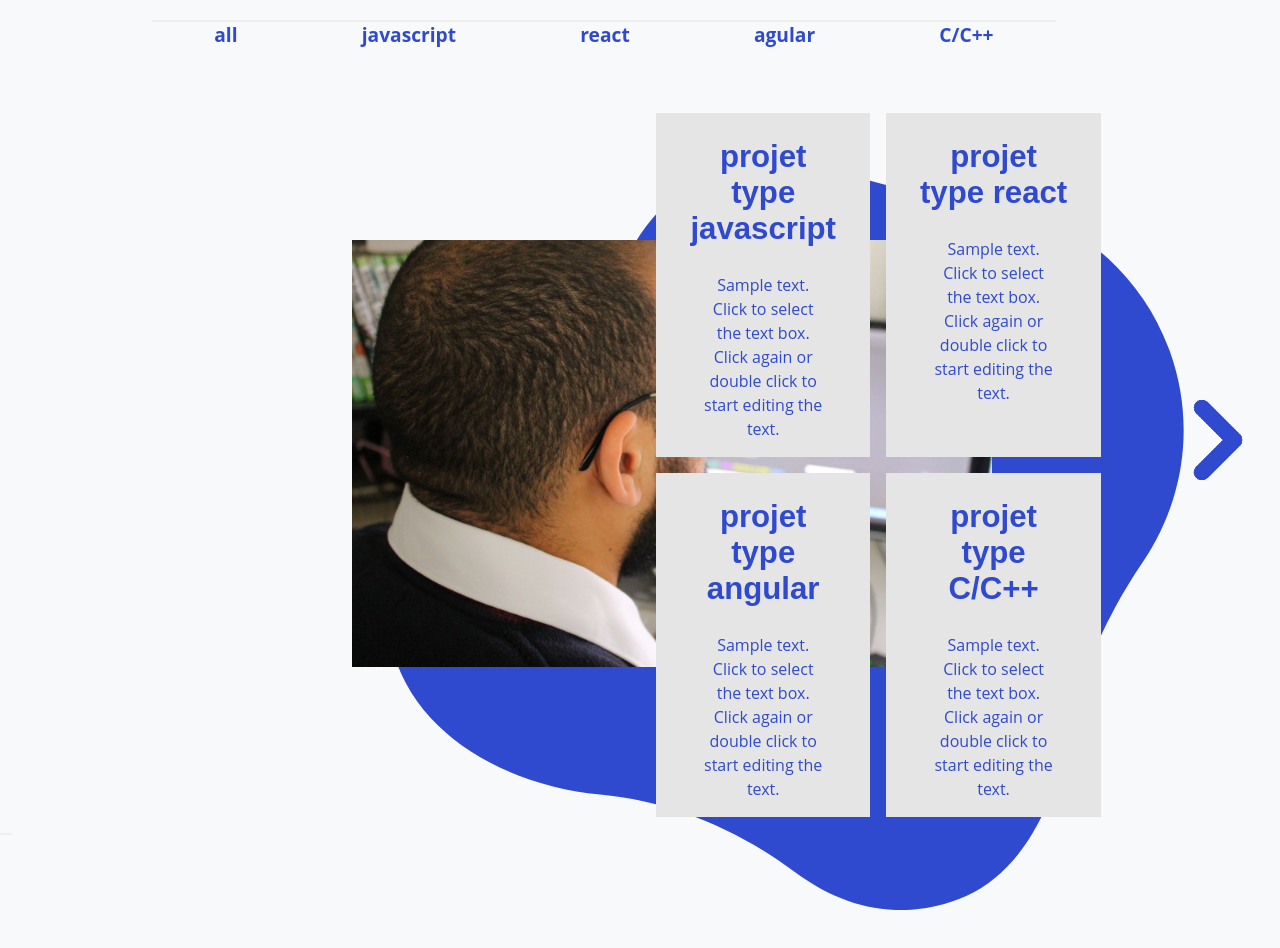
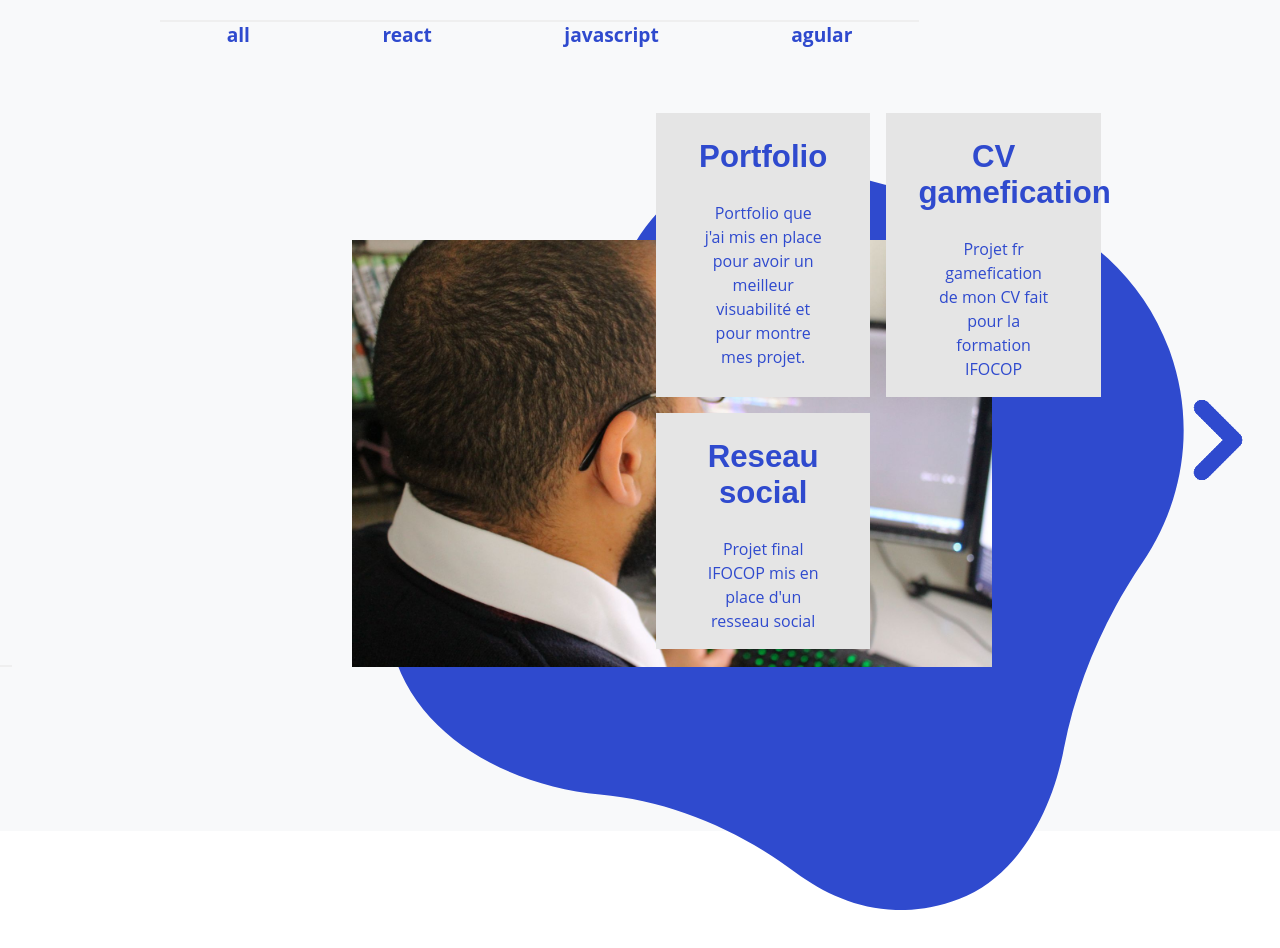
Before and after one commit to JohanSoulanges/Porfolio-React, a React (Create React App) app: page / in a window 1280 px wide. Shown: the part 1680-2628 px from the top of the page. Built offline with nearby package versions, Linux system fonts and the light colour scheme.

Commit message:
make it better

```diff
--- a/src/CSS/Sidebar.scss
+++ b/src/CSS/Sidebar.scss
@@ -2,7 +2,7 @@
     position: fixed;
     top: 10rem;
     left: 0;
-    width: fit-content;
+    width: 13rem;
     height: fit-content;
     // background: var(--clr-portfolio-8);
     display: grid;
@@ -29,7 +29,7 @@
     height: 3rem;
     width: 2.5rem;
     top: 5rem;
-    left: 16.2rem;
+    left: 12.9rem;
     font-size: 2rem;
     background: var(--clr-portfolio-9);
     box-shadow: 7px 3px 6px var(--clr-portfolio-5);
--- a/src/Content/Show.js
+++ b/src/Content/Show.js
@@ -37,9 +37,9 @@ const Show = () => {
             <button className="btn">
               <a href={showProjet[0].urlGit}>Lien Github</a>
             </button>
-            {showProjet[0].urlweb !== null && (
+            {showProjet[0].urlWeb !== null && (
               <button className="btn">
-                <a href={showProjet[0].urlweb}>Voir Projet</a>
+                <a href={showProjet[0].urlWeb}>Voir Projet</a>
               </button>
             )}
           </div>
@@ -60,15 +60,23 @@ const Show = () => {
           <div className="info-container">
             <div className="client">
               <h5 className="mid-title color-bleu">Demande du client</h5>
-              <p>{showProjet[0].desc}</p>
+              <p>{showProjet[0].client}</p>
             </div>
             <div className="tech">
               <h5 className="mid-title color-bleu">Tech Utilisé</h5>
-              <p>{showProjet[0].desc}</p>
+              <p>
+                {showProjet[0].tech[0] && `Front-end: ${showProjet[0].tech[0]}`}
+                {showProjet[0].tech[0] && <br />}
+                {showProjet[0].tech[1] && `Back-end: ${showProjet[0].tech[1]}`}
+                {showProjet[0].tech[1] && <br />}
+                {showProjet[0].tech[2] && `Librairie: ${showProjet[0].tech[2]}`}
+                {showProjet[0].tech[2] && <br />}
+                {showProjet[0].tech[3] && `Autre: ${showProjet[0].tech[3]}`}
+              </p>
             </div>
             <div className="prob">
               <h5 className="mid-title color-bleu">Problèmes rencontrés</h5>
-              <p>{showProjet[0].desc}</p>
+              <p>{showProjet[0].prob}</p>
             </div>
           </div>
         </section>
--- a/src/Database/Data.js
+++ b/src/Database/Data.js
@@ -1,5 +1,4 @@
-import { FaBehance, FaFacebook, FaLinkedin, FaTwitter } from "react-icons/fa";
-import { AiOutlineToTop } from "react-icons/ai";
+import { AiOutlineToTop, AiFillLinkedin, AiFillGithub } from "react-icons/ai";
 import { GiBookmark, GiPapers } from "react-icons/gi";
 import { FiMail } from "react-icons/fi";
 import { GoTasklist } from "react-icons/go";
@@ -9,112 +8,43 @@ import Dyma from "../Image/DYMA.png";
 export const projet = [
   {
     id: 1,
-    langague: "javascript",
-    name: "projet type javascript",
+    langague: "react",
+    name: "Portfolio",
     image: Dyma,
-    desc: "Sample text. Click to select the text box. Click again or double click to start editing the text.",
+    desc: "Portfolio que j'ai mis en place pour avoir un meilleur visuabilité et pour montre mes projet.",
+    client:
+      "Sur ce projet etant mon propre client je me suis éforcer de me mettre de objectif strict. Tel que la conception d'une maquette du site au préalable et faire en sorte qu'il soit responsive.",
+    tech: ["React et SCSS", "Javascript", "React-icons", "Photoshop"],
+    prob: "La plus grand dificulté de ce projet a été le design de la page.",
     urlWeb: "https://developer.mozilla.org/fr/docs/Web/CSS/CSS_Grid_Layout",
-    urlGit: "https://developer.mozilla.org/fr/docs/Web/CSS/CSS_Grid_Layout",
+    urlGit: "https://github.com/Vold69/Porfolio-React",
   },
   {
     id: 2,
-    langague: "react",
-    name: "projet type react",
+    langague: "javascript",
+    name: "CV gamefication",
     image: Dyma,
-    desc: "Sample text. Click to select the text box. Click again or double click to start editing the text.",
-    urlWeb: "https://developer.mozilla.org/fr/docs/Web/CSS/CSS_Grid_Layout",
-    urlGit: "https://developer.mozilla.org/fr/docs/Web/CSS/CSS_Grid_Layout",
+    desc: "Projet fr gamefication de mon CV fait pour la formation IFOCOP",
+    client:
+      "Ce projet fut la premier de la formation IFOCOP, il a été demande de l'effectuer sur une semaine sans delai autorisé. De plus, il été interdit d'utilise des librairies ou framework qui permeter de simplifié le travail. ",
+    tech: ["Javascript", null, null, "Photoshop"],
+    prob: "La dificulté de ce projet fut de mettre on place un système facilement modifiable, facile a comprendre et et le plus factorisé possible.",
+    urlWeb: null,
+    urlGit: "https://github.com/Vold69/Projet-01-Game-",
   },
   {
     id: 3,
     langague: "agular",
-    name: "projet type angular",
+    name: "Reseau social",
     image: Dyma,
-    desc: "Sample text. Click to select the text box. Click again or double click to start editing the text.",
-    urlWeb: "https://developer.mozilla.org/fr/docs/Web/CSS/CSS_Grid_Layout",
-    urlGit: "https://developer.mozilla.org/fr/docs/Web/CSS/CSS_Grid_Layout",
+    desc: "Projet final IFOCOP mis en place d'un resseau social",
+    client:
+      "Ce projet fut la dernier de la formation IFOCOP, il a été demande de l'effectuer sur une mois tout en etant en stage, sans delai autorisé. Pour ce projet nous étions libre d'utilisé toutes librairies ou framwork possible et nous avions un cahier des charge a respecter",
+    tech: ["Angular et CSS", "Node.js", null, "Photoshop"],
+    prob: "La plus grand dificulté de ce projet fut la mise en place d'un système de connexion qui reconnai automatiquement un admin. Ce n'etait pas demander dans le cahier des charges mais j'ai un defi personnel.",
+    urlWeb: null,
+    urlGit: "https://github.com/Vold69/ProjetFinaleIFOCOP",
   },
-  {
-    id: 4,
-    langague: "C/C++",
-    name: "projet type C/C++",
-    image: Dyma,
-    desc: "Sample text. Click to select the text box. Click again or double click to start editing the text.",
-    urlWeb: "https://developer.mozilla.org/fr/docs/Web/CSS/CSS_Grid_Layout",
-    urlGit: "https://developer.mozilla.org/fr/docs/Web/CSS/CSS_Grid_Layout",
-  },
-  // {
-  //   id: 5,
-  //   langague: "C/C++",
-  //   name: "projet type C/C++",
-  //   image: Ifocop,
-  //   desc: "Lorem ipsum dolor sit amet consectetur adipisicing elit. Ex et dicta commodi adipisci cum neque omnis necessitatibus nisi est molestias!",
-  //   urlWeb: "https://developer.mozilla.org/fr/docs/Web/CSS/CSS_Grid_Layout",
-  //   urlGit: "https://developer.mozilla.org/fr/docs/Web/CSS/CSS_Grid_Layout",
-  // },
-  // {
-  //   id: 6,
-  //   langague: "C/C++",
-  //   name: "projet type C/C++",
-  //   image: Ifocop,
-  //   desc: "Lorem ipsum dolor sit amet consectetur adipisicing elit. Ex et dicta commodi adipisci cum neque omnis necessitatibus nisi est molestias!",
-  //   urlWeb: "https://developer.mozilla.org/fr/docs/Web/CSS/CSS_Grid_Layout",
-  //   urlGit: "https://developer.mozilla.org/fr/docs/Web/CSS/CSS_Grid_Layout",
-  // },
-  // {
-  //   id: 7,
-  //   langague: "javascript",
-  //   name: "projet type javascript",
-  //   image: Ifocop,
-  //   desc: "Lorem ipsum dolor sit amet consectetur adipisicing elit. Ex et dicta commodi adipisci cum neque omnis necessitatibus nisi est molestias!",
-  //   urlWeb: "https://developer.mozilla.org/fr/docs/Web/CSS/CSS_Grid_Layout",
-  //   urlGit: "https://developer.mozilla.org/fr/docs/Web/CSS/CSS_Grid_Layout",
-  // },
-  // {
-  //   id: 8,
-  //   langague: "react",
-  //   name: "projet type react",
-  //   image: Ifocop,
-  //   desc: "Lorem ipsum dolor sit amet consectetur adipisicing elit. Ex et dicta commodi adipisci cum neque omnis necessitatibus nisi est molestias!",
-  //   urlWeb: "https://developer.mozilla.org/fr/docs/Web/CSS/CSS_Grid_Layout",
-  //   urlGit: "https://developer.mozilla.org/fr/docs/Web/CSS/CSS_Grid_Layout",
-  // },
-  // {
-  //   id: 9,
-  //   langague: "C/C++",
-  //   name: "projet type C/C++",
-  //   image: Dyma,
-  //   desc: "Lorem ipsum dolor sit amet consectetur adipisicing elit. Ex et dicta commodi adipisci cum neque omnis necessitatibus nisi est molestias!",
-  //   urlWeb: "https://developer.mozilla.org/fr/docs/Web/CSS/CSS_Grid_Layout",
-  //   urlGit: "https://developer.mozilla.org/fr/docs/Web/CSS/CSS_Grid_Layout",
-  // },
-  // {
-  //   id: 10,
-  //   langague: "C/C++",
-  //   name: "projet type C/C++",
-  //   image: Dyma,
-  //   desc: "Lorem ipsum dolor sit amet consectetur adipisicing elit. Ex et dicta commodi adipisci cum neque omnis necessitatibus nisi est molestias!",
-  //   urlWeb: "https://developer.mozilla.org/fr/docs/Web/CSS/CSS_Grid_Layout",
-  //   urlGit: "https://developer.mozilla.org/fr/docs/Web/CSS/CSS_Grid_Layout",
-  // },
-  // {
-  //   id: 11,
-  //   langague: "react",
-  //   name: "projet type react",
-  //   image: Dyma,
-  //   desc: "Lorem ipsum dolor sit amet consectetur adipisicing elit. Ex et dicta commodi adipisci cum neque omnis necessitatibus nisi est molestias!",
-  //   urlWeb: "https://developer.mozilla.org/fr/docs/Web/CSS/CSS_Grid_Layout",
-  //   urlGit: "https://developer.mozilla.org/fr/docs/Web/CSS/CSS_Grid_Layout",
-  // },
-  // {
-  //   id: 12,
-  //   langague: "C/C++",
-  //   name: "projet type C/C++",
-  //   image: Ifocop,
-  //   desc: "Lorem ipsum dolor sit amet consectetur adipisicing elit. Ex et dicta commodi adipisci cum neque omnis necessitatibus nisi est molestias!",
-  //   urlWeb: "https://developer.mozilla.org/fr/docs/Web/CSS/CSS_Grid_Layout",
-  //   urlGit: "https://developer.mozilla.org/fr/docs/Web/CSS/CSS_Grid_Layout",
-  // },
 ];
 
 export const links = [
@@ -153,44 +83,12 @@ export const links = [
 export const social = [
   {
     id: 1,
-    url: "https://www.twitter.com",
-    icon: <FaFacebook />,
+    url: "https://github.com/Vold69",
+    icon: <AiFillGithub />,
   },
   {
     id: 2,
-    url: "https://www.twitter.com",
-    icon: <FaTwitter />,
-  },
-  {
-    id: 3,
-    url: "https://www.twitter.com",
-    icon: <FaLinkedin />,
-  },
-  {
-    id: 4,
-    url: "https://www.twitter.com",
-    icon: <FaBehance />,
+    url: "https://www.linkedin.com/feed/",
+    icon: <AiFillLinkedin />,
   },
 ];
-
-// export const question = [
-//   {
-//     id: 1,
-//     question: "Sur quel logiciel j'utilise pour developper mes projects ?",
-//     svg: (
-//       <svg  viewBox="0 0 16 16" x="0px" y="0px" id="svg-8021">
-//         <path
-//           fill="#ccd3db"
-//           d="M8,10.7L1.6,5.3c-0.4-0.4-1-0.4-1.3,0c-0.4,0.4-0.4,0.9,0,1.3l7.2,6.1c0.1,0.1,0.4,0.2,0.6,0.2s0.4-0.1,0.6-0.2l7.1-6
-// 	c0.4-0.4,0.4-0.9,0-1.3c-0.4-0.4-1-0.4-1.3,0L8,10.7z"
-//         />
-//       </svg>
-//     ),
-//     answer: `Answer. Lorem ipsum dolor sit amet, consectetur adipiscing elit.
-//                 Curabitur id suscipit ex. Suspendisse rhoncus laoreet purus quis
-//                 elementum. Phasellus sed efficitur dolor, et ultricies sapien.
-//                 Quisque fringilla sit amet dolor commodo efficitur. Aliquam et
-//                 sem odio. In ullamcorper nisi nunc, et molestie ipsum iaculis
-//                 sit amet.`,
-//   },
-// ];
```
